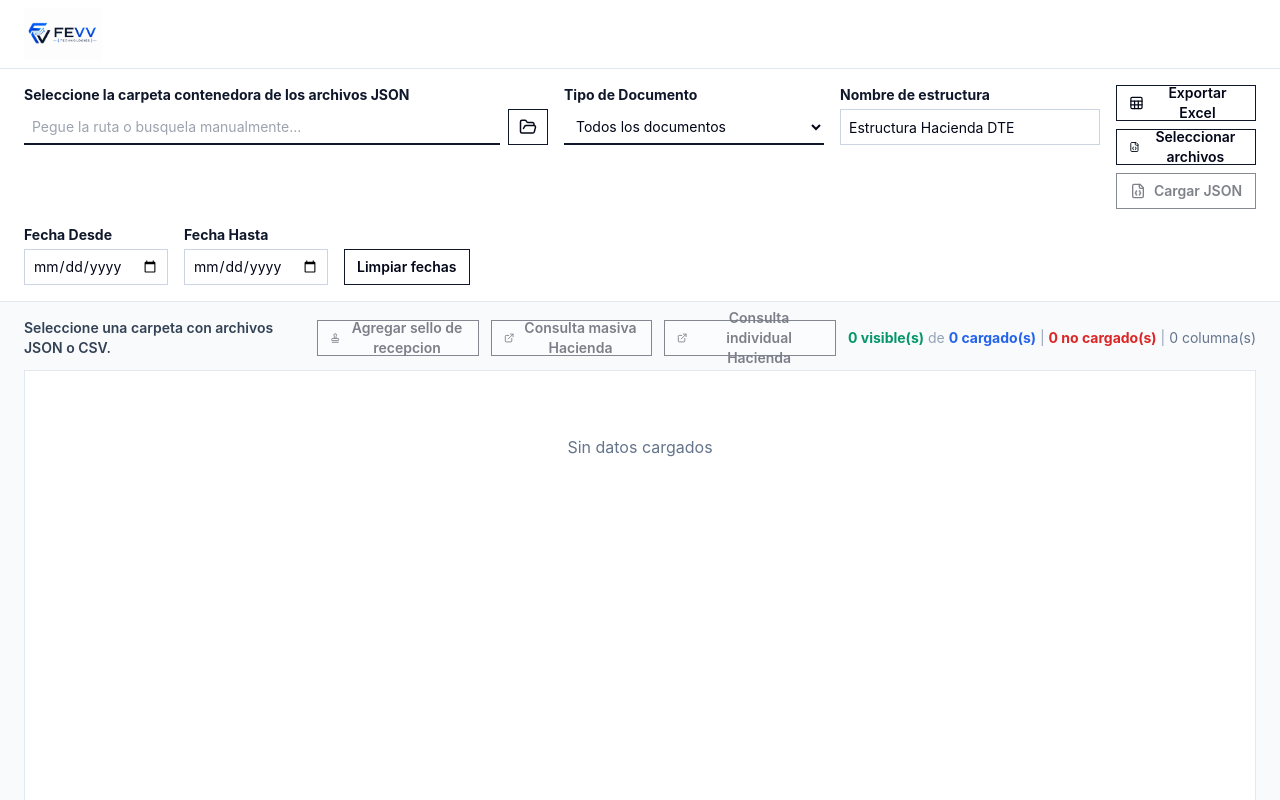
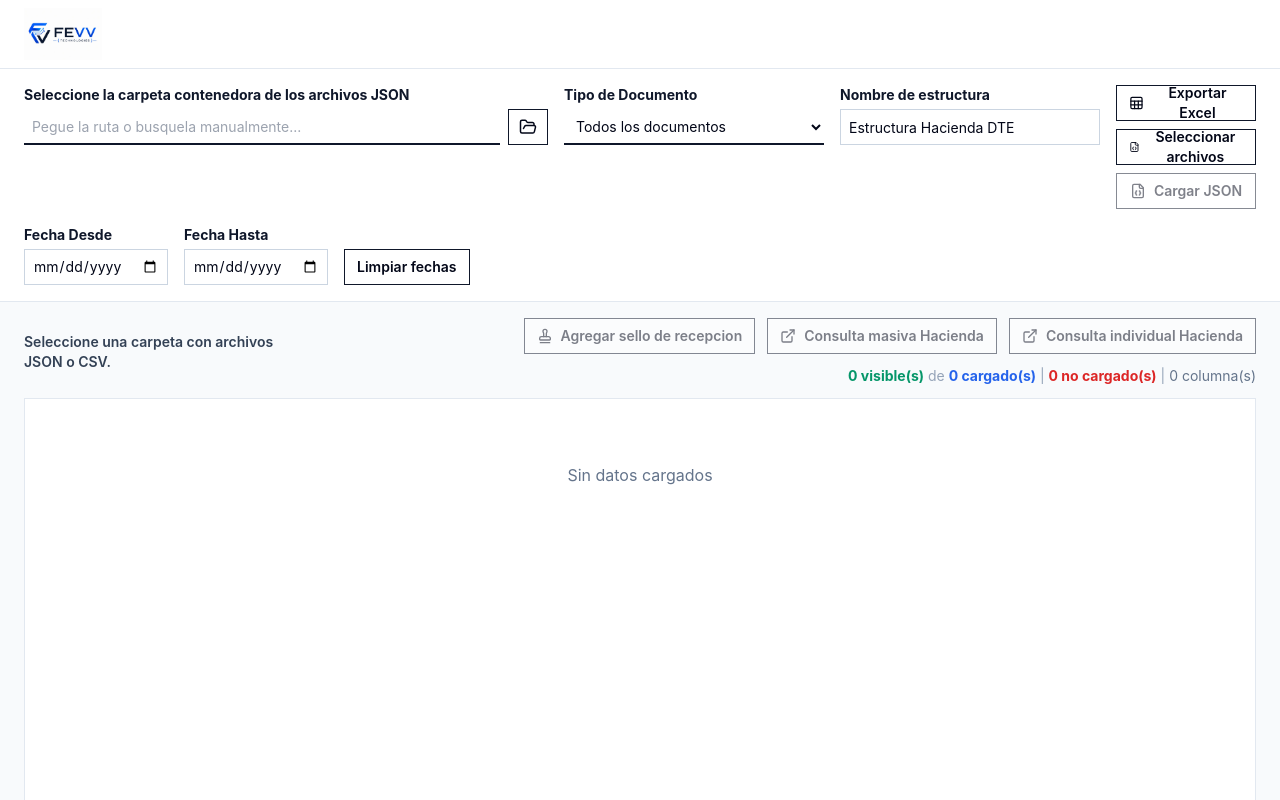
Before and after one commit to Fran-web-dev/lectorJson, a React (Vite) app: page / in a window 1280 px wide. Shown: the top 800 px of the page. Built offline with nearby package versions, Linux system fonts and the light colour scheme.

Commit message:
Optimiza arranque y resumen DTE

```diff
--- a/src/App.jsx
+++ b/src/App.jsx
@@ -5,9 +5,8 @@ import { FilterPanel } from './components/FilterPanel.jsx';
 import { SplashScreen } from './components/SplashScreen.jsx';
 import { StatusBar } from './components/StatusBar.jsx';
 import { useDteActions } from './hooks/useDteActions.js';
-import { LOCAL_GENERATION_CODE_COLUMN } from './lib/dteStructures.js';
-import { extractRows } from './lib/extractor.js';
 
+const LOCAL_GENERATION_CODE_COLUMN = 'Codigo de generacion local';
 const VirtualDataTable = lazy(() => import('./components/VirtualDataTable.jsx').then((module) => ({
   default: module.VirtualDataTable
 })));
@@ -40,15 +39,31 @@ export default function App() {
   const [selectedRow, setSelectedRow] = useState(null);
   const [status, setStatus] = useState('Seleccione una carpeta con archivos JSON o CSV.');
   const [loading, setLoading] = useState(false);
+  const [rows, setRows] = useState([]);
 
   useEffect(() => {
     const timer = window.setTimeout(() => setShowSplash(false), 1100);
     return () => window.clearTimeout(timer);
   }, []);
-  const rows = useMemo(
-    () => markDuplicateRows(extractRows(documents, { typeCode, fromDate, toDate })),
-    [documents, typeCode, fromDate, toDate]
-  );
+  useEffect(() => {
+    let cancelled = false;
+    if (!documents.length) {
+      setRows([]);
+      return () => {
+        cancelled = true;
+      };
+    }
+
+    import('./lib/extractor.js').then(({ extractRows }) => {
+      if (!cancelled) {
+        setRows(markDuplicateRows(extractRows(documents, { typeCode, fromDate, toDate })));
+      }
+    });
+
+    return () => {
+      cancelled = true;
+    };
+  }, [documents, typeCode, fromDate, toDate]);
 
   const columns = useMemo(
     () => orderColumns(Object.keys(rows[0] || {}).filter((key) => !key.startsWith('__'))),
@@ -58,6 +73,11 @@ export default function App() {
   const filteredRows = useMemo(
     () => applyColumnFilters(rows, columnFilters),
     [rows, columnFilters]
+  );
+
+  const dteSummary = useMemo(
+    () => typeCode === 'all' ? summarizeDteTypes(filteredRows) : [],
+    [filteredRows, typeCode]
   );
 
   const { exportExcel, reloadFolder, selectFiles, selectFolder } = useDteActions({
@@ -237,6 +257,7 @@ export default function App() {
       <section className="px-6 py-4">
         <StatusBar
           columnCount={columns.length}
+          dteSummary={dteSummary}
           loadedCount={documents.length}
           loading={loading}
           onFillReceptionStamps={fillMissingReceptionStamps}
@@ -356,6 +377,19 @@ function applyColumnFilters(rows, filters) {
   )));
 }
 
+function summarizeDteTypes(rows) {
+  const counts = new Map();
+  for (const row of rows) {
+    const code = String(row['Tipo DTE'] || '').trim().padStart(2, '0');
+    if (!code || code === '00') continue;
+    counts.set(code, (counts.get(code) || 0) + 1);
+  }
+
+  return Array.from(counts.entries())
+    .sort(([firstCode], [secondCode]) => firstCode.localeCompare(secondCode, 'es'))
+    .map(([code, count]) => ({ code, count }));
+}
+
 function normalizeDuplicateKey(value) {
   return String(value || '').trim().toUpperCase();
 }
--- a/src/components/FilterPanel.jsx
+++ b/src/components/FilterPanel.jsx
@@ -1,5 +1,5 @@
 import { FileJson, FolderOpen, Sheet } from 'lucide-react';
-import { DTE_TYPES } from '../lib/dteStructures.js';
+import { DTE_TYPES } from '../lib/dteTypes.js';
 
 export function FilterPanel({
   folder,
--- a/src/components/StatusBar.jsx
+++ b/src/components/StatusBar.jsx
@@ -2,6 +2,7 @@ import { ExternalLink, Loader2, Stamp } from 'lucide-react';
 
 export function StatusBar({
   columnCount,
+  dteSummary,
   loadedCount,
   loading,
   onFillReceptionStamps,
@@ -16,12 +17,13 @@ export function StatusBar({
   const notLoadedCount = Math.max((totalFileCount || loadedCount) - loadedCount, 0);
 
   return (
-    <div className="mb-3 flex items-center justify-between gap-4">
+    <div className="mb-3 space-y-2">
+      <div className="flex items-center justify-between gap-4">
         <p className="text-sm font-semibold text-slate-700">
           {loading ? <Loader2 className="mr-2 inline animate-spin" size={16} /> : null}
           {status}
         </p>
-      <div className="flex items-center gap-3">
+        <div className="flex flex-wrap items-center justify-end gap-3">
           <button
             className="actionButton"
             disabled={loading || !rowCount}
@@ -60,5 +62,16 @@ export function StatusBar({
           </p>
         </div>
       </div>
+      {dteSummary?.length ? (
+        <div className="flex flex-wrap items-center gap-2 border border-slate-200 bg-white px-3 py-2 text-sm">
+          <span className="font-bold text-slate-600">Resumen por tipo:</span>
+          {dteSummary.map((item) => (
+            <span className="rounded-sm border border-blue-200 bg-blue-50 px-2 py-1 font-bold text-blue-700" key={item.code}>
+              DTE-{item.code}: {item.count}
+            </span>
+          ))}
+        </div>
+      ) : null}
+    </div>
   );
 }
--- /dev/null
+++ b/src/lib/dteTypes.js
@@ -0,0 +1,13 @@
+export const DTE_TYPES = [
+  { code: '01', label: 'Factura de Consumidor Final' },
+  { code: '03', label: 'Comprobante Credito Fiscal' },
+  { code: '04', label: 'Nota de Remision' },
+  { code: '05', label: 'Nota de Credito' },
+  { code: '06', label: 'Nota de Debito' },
+  { code: '07', label: 'Comprobante de Retencion' },
+  { code: '08', label: 'Comprobante de Liquidacion' },
+  { code: '09', label: 'Documento Contable de Liquidacion' },
+  { code: '11', label: 'Facturas de Exportacion' },
+  { code: '14', label: 'Factura Sujeto Excluido' },
+  { code: '15', label: 'Comprobante de donacion' }
+];
```
Also changed, not shown: src/lib/dteStructures.js. Lines whose indentation alone changed are shown as unchanged.
